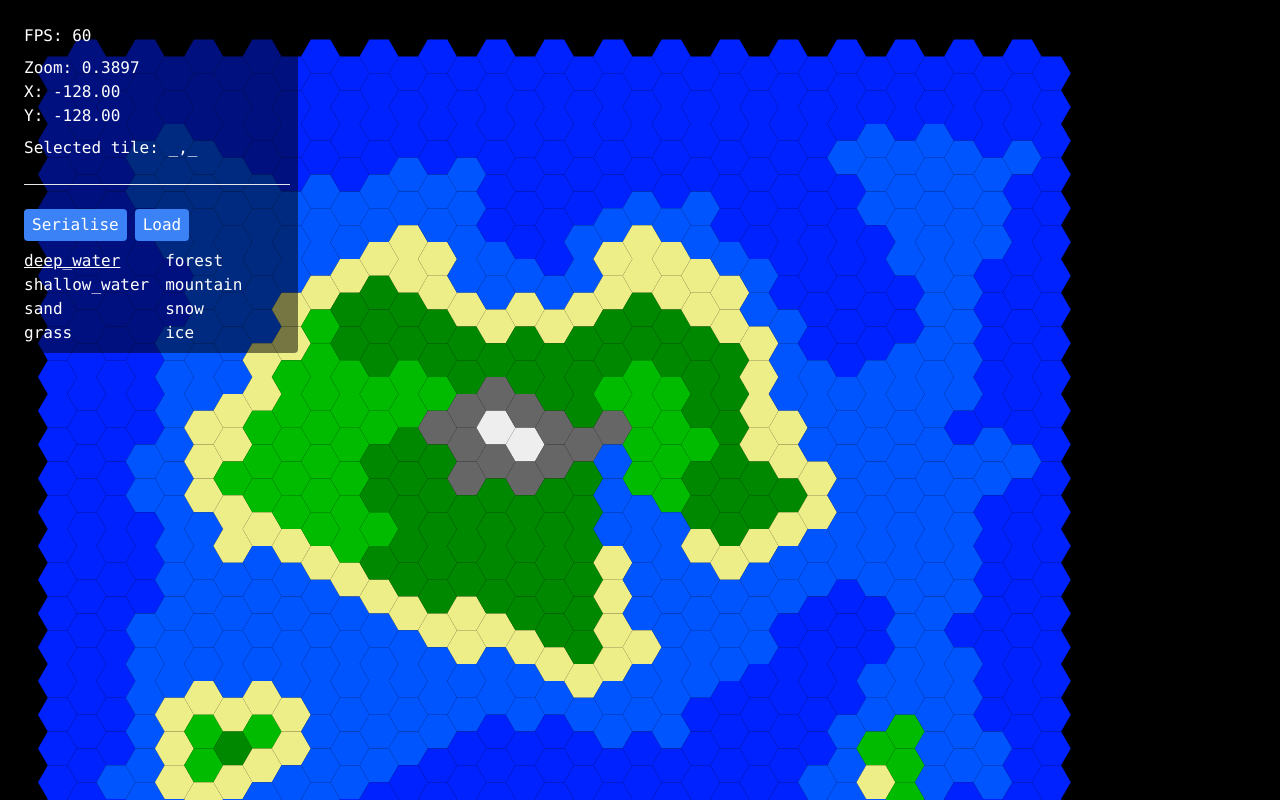
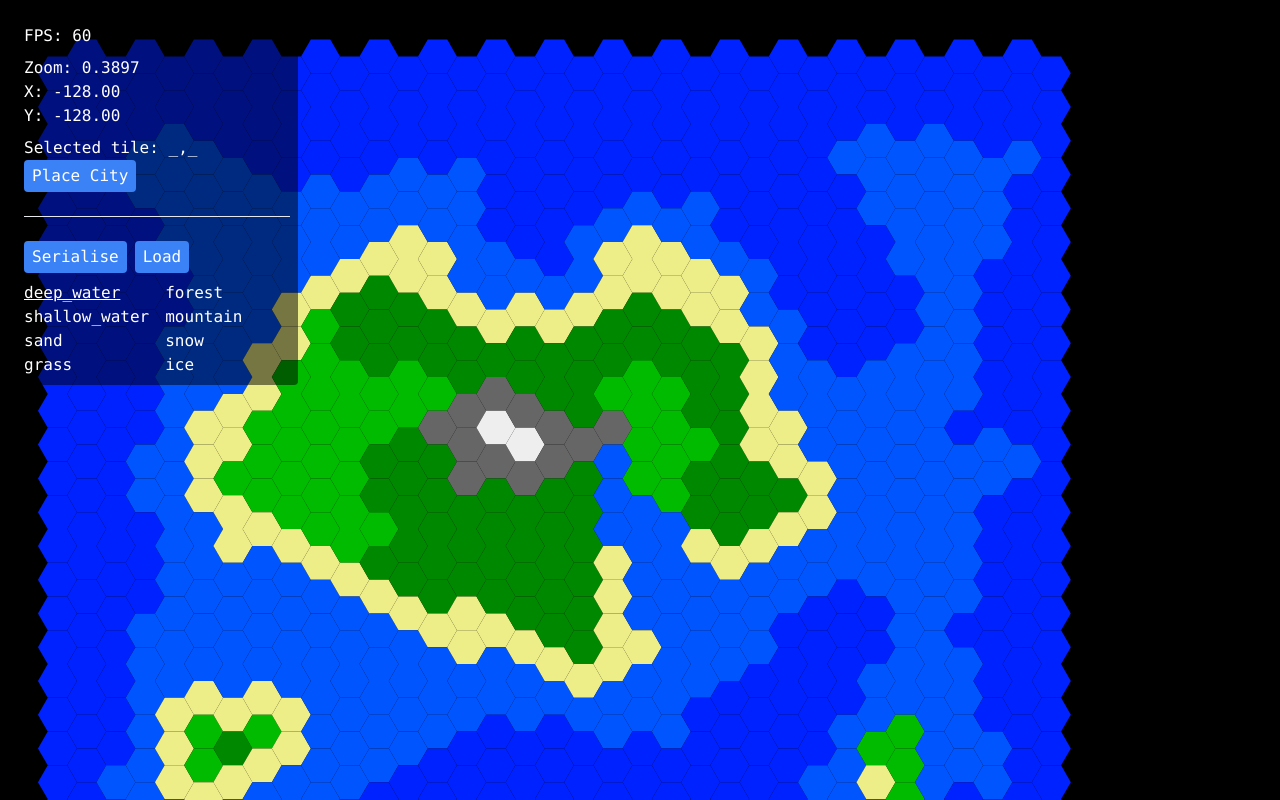
Before and after one commit to SeriousGuy888/HataSimulatorPrototype, a SvelteKit app: page / in a window 1280 px wide. Built offline with nearby package versions, Linux system fonts and the light colour scheme.

Commit message:
use button to place city

```diff
--- a/src/modules/GameWorld/GameWorld.svelte
+++ b/src/modules/GameWorld/GameWorld.svelte
@@ -161,12 +161,7 @@
       // If the user is right-clicking, place a tile
       if (isPlacing) {
         const { tileX, tileY } = mouseEventToTileCoords(event)
-
-        $tilemap.placeCity(
-          tileX,
-          tileY,
-          $players[Math.round(Math.random() * ($players.length - 1))]
-        )
+        $tilemap.setTile(tileX, tileY, selectedTileType)
       }
     }}
     on:mouseleave={() => (isPanning = false)}
@@ -182,9 +177,23 @@
       <p>X: {$view.x.toFixed(2)}</p>
       <p>Y: {$view.y.toFixed(2)}</p>
     </section>
-    <p>
-      Selected tile: {$selectedCoords?.x ?? "_"},{$selectedCoords?.y ?? "_"}
-    </p>
+    <section>
+      <p>
+        Selected tile: {$selectedCoords?.x ?? "_"},{$selectedCoords?.y ?? "_"}
+      </p>
+      <button
+        class="bg-blue-500 hover:bg-blue-600 text-white rounded px-2 py-1"
+        on:click={() => {
+          if ($selectedCoords) {
+            $tilemap.placeCity(
+              $selectedCoords.x,
+              $selectedCoords.y,
+              $players[Math.round(Math.random() * ($players.length - 1))]
+            )
+          }
+        }}>Place City</button
+      >
+    </section>
     <hr class="my-4" />
     <section class="grid gap-2">
       <div class="flex flex-row gap-2">
```
